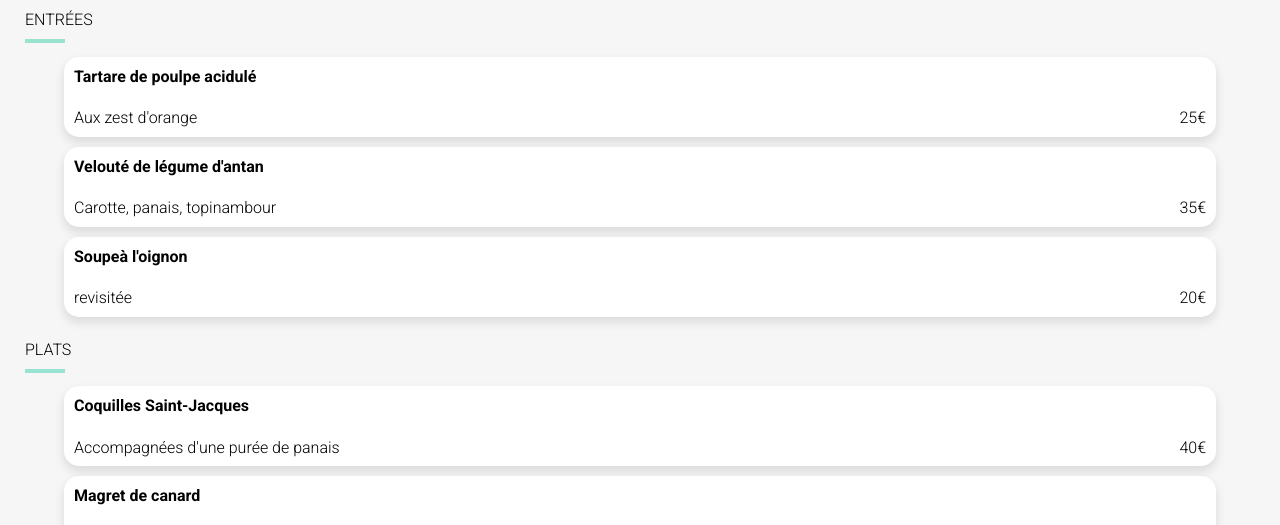
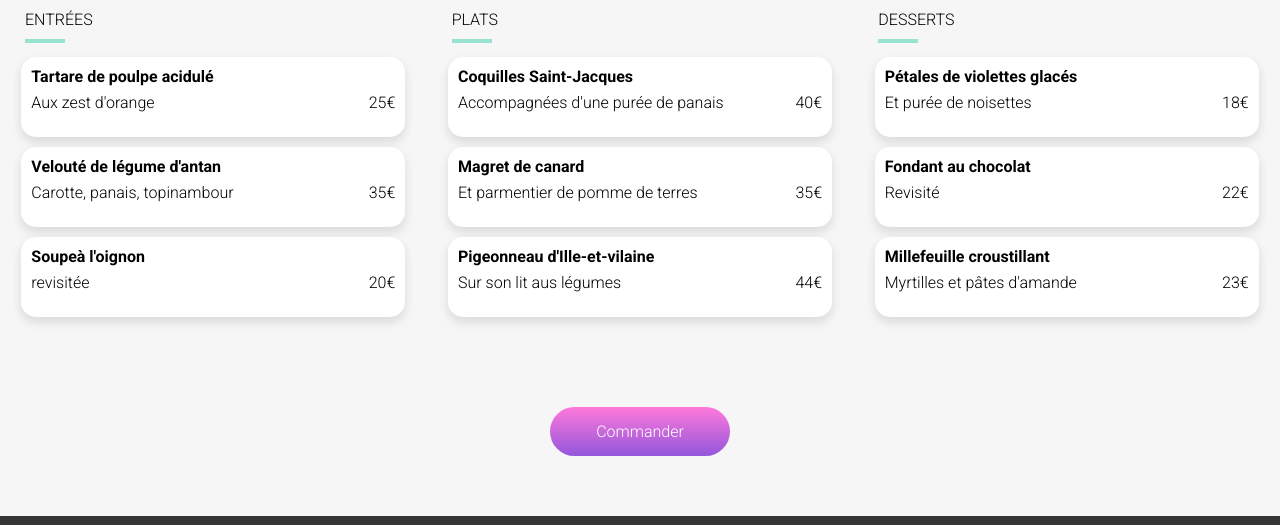
Before and after one commit to AlexPYgit/AlexisPAYET_3_20012021, a plain HTML site: page Menu1.html in a window 1280 px wide. Shown: the part 357-882 px from the top of the page. Drawn offline with Linux system fonts and the light colour scheme; a web font is replaced by a local one.

Commit message:
nouveau commit sur btn-bcgd

```diff
--- a/Menu1.html
+++ b/Menu1.html
@@ -4,6 +4,7 @@
     <meta charset="UTF-8">
     <meta name="viewport" content="width=device-width, initial-scale=1.0">
     <link rel="stylesheet" type="text/css" href="Style-menu1.css">
+    <link rel="stylesheet" type="text/css" media="screen and (min-width : 1024px)" href="Style-desktop-menu.css">
     <link href="https://fonts.googleapis.com/css2?family=Roboto:wght@100;300;700&display=swap" rel="stylesheet">
     <link href="https://fonts.googleapis.com/css2?family=Shrikhand&display=swap" rel="stylesheet">
     <link rel="stylesheet" href="https://use.fontawesome.com/releases/v5.8.1/css/all.css"
@@ -20,7 +21,7 @@
         <h1 class="title-head">&Agrave; la française <i id="icon-h1" class="far fa-heart"></i></h1>
         </div>
         <section id="card-menu">
-        <section id="section-entrées border">
+        <section class="section-choice-menu">
             <h2>Entrées</h2>
             <div class="container">
                     <div class="choice">
@@ -46,7 +47,7 @@
             </div>
         </div>
         </section>
-        <section class="section-plats">
+        <section class="section-choice-menu">
             <h2>Plats</h2>
             <div class="container">
                 <div class="choice">
@@ -72,7 +73,7 @@
         </div>
     </div>
         </section>
-        <section class="section-desserts">
+        <section class="section-choice-menu">
             <h2>Desserts</h2>
             <div class="container">
                 <div class="choice">
@@ -99,7 +100,9 @@
     </div>
 </section>
         </section>
+        <div id="position-btn">
         <a href="" class="btn_background">Commander</a>
+        </div>
     </section>
     <footer>
         <div class="text_footer">
--- /dev/null
+++ b/SASS/Style-desktop-menu.scss
@@ -0,0 +1,19 @@
+@media screen and (min-width : 1024px){
+
+   .main-section{
+       padding-bottom: 30px;
+       .btn-background{
+
+       }
+   }
+#card-menu{
+    display: flex;
+    justify-content: space-between;
+    margin-bottom: 50px;
+    .section-choice-menu{
+        width: 40%;
+    }
+
+}
+
+}
--- a/SASS/Style-menu1.scss
+++ b/SASS/Style-menu1.scss
@@ -54,11 +54,6 @@ header {
     background-color: #f6f6f6;
     width: 100%;
 }
-
-.border{
-padding: 0 20px 0 20px;
-}
-
 
 .head-menu{
     display: flex;
@@ -161,6 +156,12 @@ padding: 0 20px 0 20px;
     }
 }
 
+#position-btn{
+    width: 100%;
+    display: flex;
+    justify-content: center;
+    padding: 30px 0 30px 0;
+}
 @import "libs/btn-background.scss";
 
 /*Section footer*/
--- a/SASS/libs/btn-background.scss
+++ b/SASS/libs/btn-background.scss
@@ -1,6 +1,7 @@
 .btn_background{
-    width: max-content;
-    padding:15px;
+    width: 150px;
+    padding: 15px;
+    text-align: center;
     border-radius: 30px;
     color: white;
     background: linear-gradient($secondaire,$primary);
```
Also changed, not shown: Style-desktop-menu.css (added), Style-menu1.css, 2 other files.
